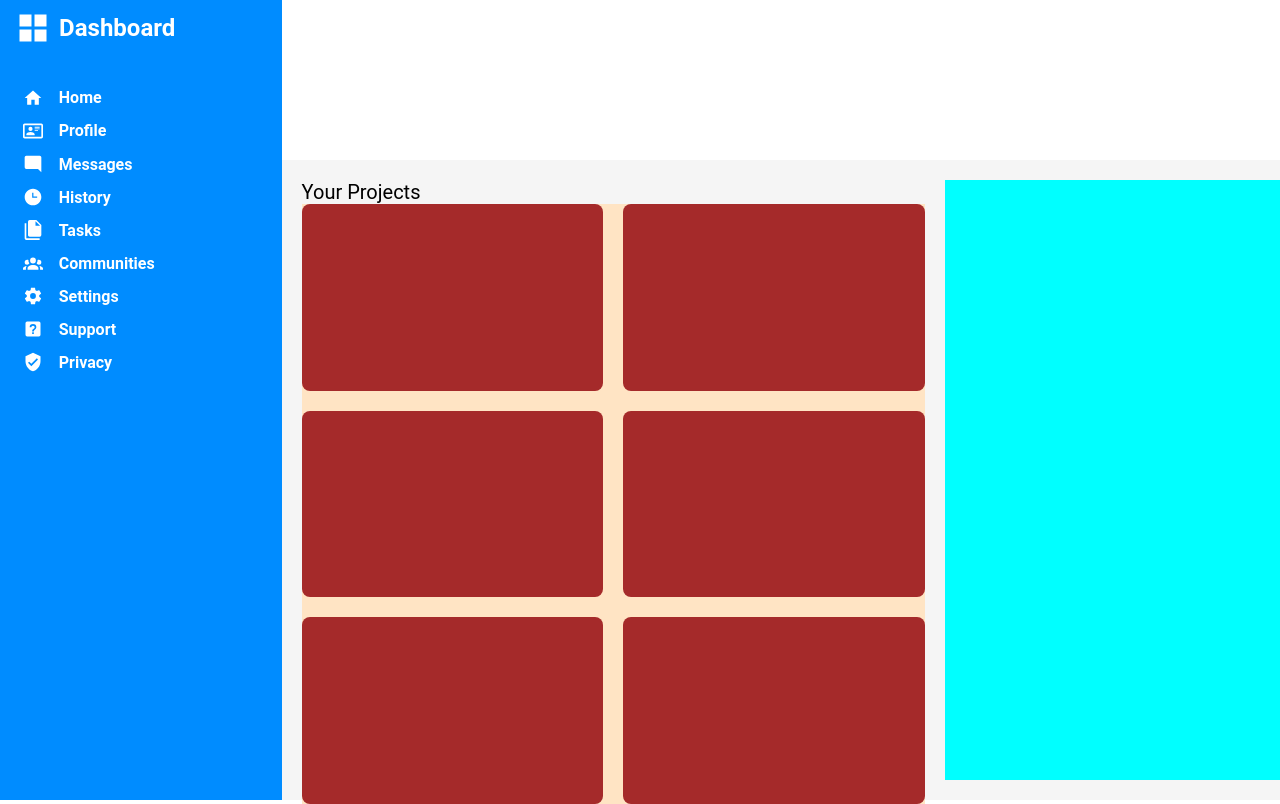
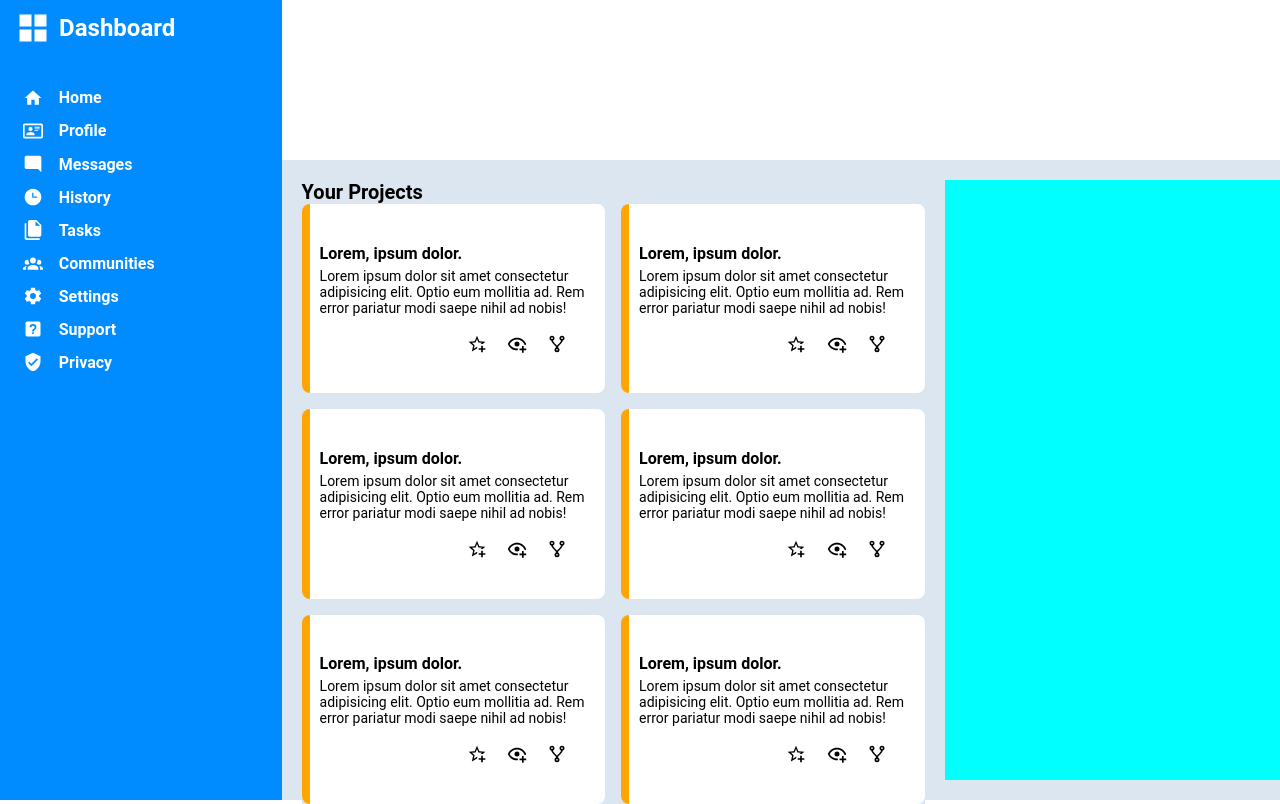
Before and after one commit to Ace-SML/admin-dashboard, a plain HTML site: page index.html in a window 1280 px wide. Drawn offline with Linux system fonts and the light colour scheme.

Commit message:
Done with the project section

```diff
--- a/index.html
+++ b/index.html
@@ -46,7 +46,7 @@
         <p class="est"><img src="svg/history.svg" />History</p>
         <p class="est"><img src="svg/tasks.svg" />Tasks</p>
         <p class="est"><img src="svg/communities.svg" />Communities</p>
-        <p class="est"><img src="svg/cog.svg" />Settings</p>
+        <p class="est ert"><img src="svg/cog.svg" />Settings</p>
         <p class="est"><img src="svg/support.svg" />Support</p>
         <p class="est"><img src="svg/privacy.svg" />Privacy</p>
       </div>
@@ -56,12 +56,96 @@
           <div class="projects">
             <p class="headin">Your Projects</p>
             <div class="projects-container">
-              <div class="project-card"></div>
-              <div class="project-card"></div>
-              <div class="project-card"></div>
-              <div class="project-card"></div>
-              <div class="project-card"></div>
-              <div class="project-card"></div>
+              <div class="project-card">
+                <div>
+                  <p class="project-card-title">Lorem, ipsum dolor.</p>
+                  <p class="project-card-desc">
+                    Lorem ipsum dolor sit amet consectetur adipisicing elit.
+                    Optio eum mollitia ad. Rem error pariatur modi saepe nihil
+                    ad nobis!
+                  </p>
+                  <div class="project-card-icon-bx">
+                    <img src="svg/star-plus-outline.svg" />
+                    <img src="svg/eye-plus-outline.svg" />
+                    <img src="svg/source-fork.svg" />
+                  </div>
+                </div>
+              </div>
+              <div class="project-card">
+                <div>
+                  <p class="project-card-title">Lorem, ipsum dolor.</p>
+                  <p class="project-card-desc">
+                    Lorem ipsum dolor sit amet consectetur adipisicing elit.
+                    Optio eum mollitia ad. Rem error pariatur modi saepe nihil
+                    ad nobis!
+                  </p>
+                  <div class="project-card-icon-bx">
+                    <img src="svg/star-plus-outline.svg" />
+                    <img src="svg/eye-plus-outline.svg" />
+                    <img src="svg/source-fork.svg" />
+                  </div>
+                </div>
+              </div>
+              <div class="project-card">
+                <div>
+                  <p class="project-card-title">Lorem, ipsum dolor.</p>
+                  <p class="project-card-desc">
+                    Lorem ipsum dolor sit amet consectetur adipisicing elit.
+                    Optio eum mollitia ad. Rem error pariatur modi saepe nihil
+                    ad nobis!
+                  </p>
+                  <div class="project-card-icon-bx">
+                    <img src="svg/star-plus-outline.svg" />
+                    <img src="svg/eye-plus-outline.svg" />
+                    <img src="svg/source-fork.svg" />
+                  </div>
+                </div>
+              </div>
+              <div class="project-card">
+                <div>
+                  <p class="project-card-title">Lorem, ipsum dolor.</p>
+                  <p class="project-card-desc">
+                    Lorem ipsum dolor sit amet consectetur adipisicing elit.
+                    Optio eum mollitia ad. Rem error pariatur modi saepe nihil
+                    ad nobis!
+                  </p>
+                  <div class="project-card-icon-bx">
+                    <img src="svg/star-plus-outline.svg" />
+                    <img src="svg/eye-plus-outline.svg" />
+                    <img src="svg/source-fork.svg" />
+                  </div>
+                </div>
+              </div>
+              <div class="project-card">
+                <div>
+                  <p class="project-card-title">Lorem, ipsum dolor.</p>
+                  <p class="project-card-desc">
+                    Lorem ipsum dolor sit amet consectetur adipisicing elit.
+                    Optio eum mollitia ad. Rem error pariatur modi saepe nihil
+                    ad nobis!
+                  </p>
+                  <div class="project-card-icon-bx">
+                    <img src="svg/star-plus-outline.svg" />
+                    <img src="svg/eye-plus-outline.svg" />
+                    <img src="svg/source-fork.svg" />
+                  </div>
+                </div>
+              </div>
+              <div class="project-card">
+                <div>
+                  <p class="project-card-title">Lorem, ipsum dolor.</p>
+                  <p class="project-card-desc">
+                    Lorem ipsum dolor sit amet consectetur adipisicing elit.
+                    Optio eum mollitia ad. Rem error pariatur modi saepe nihil
+                    ad nobis!
+                  </p>
+                  <div class="project-card-icon-bx">
+                    <img src="svg/star-plus-outline.svg" />
+                    <img src="svg/eye-plus-outline.svg" />
+                    <img src="svg/source-fork.svg" />
+                  </div>
+                </div>
+              </div>
             </div>
           </div>
           <div class="trend-container">
--- a/styles.css
+++ b/styles.css
@@ -61,7 +61,7 @@ img[src^="svg/"] {
 
 .dashboard-content {
   height: 80vh;
-  background-color: whitesmoke;
+  background-color: rgb(219, 230, 240);
   display: grid;
   grid-template-columns: 65% 35%;
   gap: 20px;
@@ -70,23 +70,47 @@ img[src^="svg/"] {
 
 .projects > p {
   font-size: 20px;
+  font-weight: bold;
 }
 
 .projects-container {
   height: 100%;
-  background-color: bisque;
+  background-color: rgb(219, 230, 240);
   display: grid;
   grid-template-columns: repeat(2, 1fr);
-  gap: 20px;
+  gap: 16px;
 }
 
 .project-card {
   /* height: 30%; */
-  background-color: brown;
+  background-color: white;
   border-radius: 8px;
-  border-left-color: 4px solid orange;
+  border-left: 8px solid orange;
+  display: flex;
+  align-items: center;
+  justify-content: center;
+  padding: 10px;
 }
 
+.project-card-title {
+  font-size: 16px;
+  font-weight: bold;
+  margin-bottom: 5px;
+}
+.project-card-desc {
+  font-size: 14px;
+  margin-bottom: 18px;
+}
+.project-card-icon-bx {
+  display: flex;
+  align-items: center;
+  justify-content: right;
+  gap: 5px;
+  padding-right: 20px;
+}
+.project-card-icon-bx > img {
+  margin: 0 3%;
+}
 .trend-container {
   height: 100%;
   display: grid;
```
